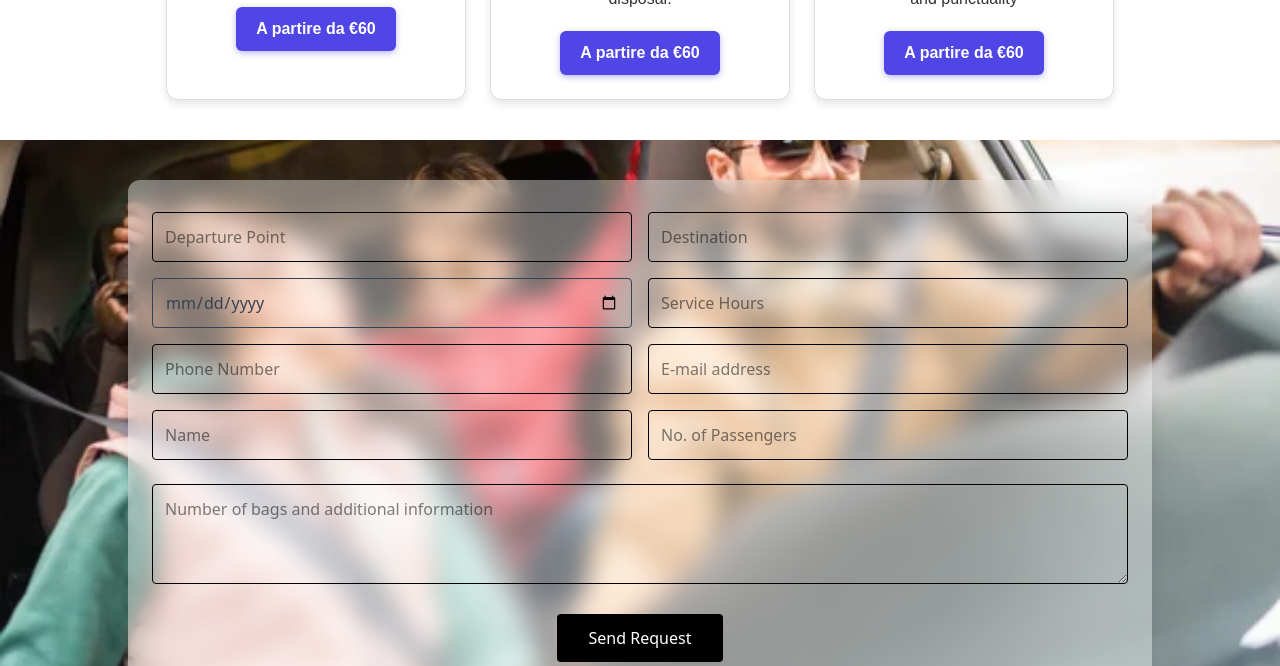
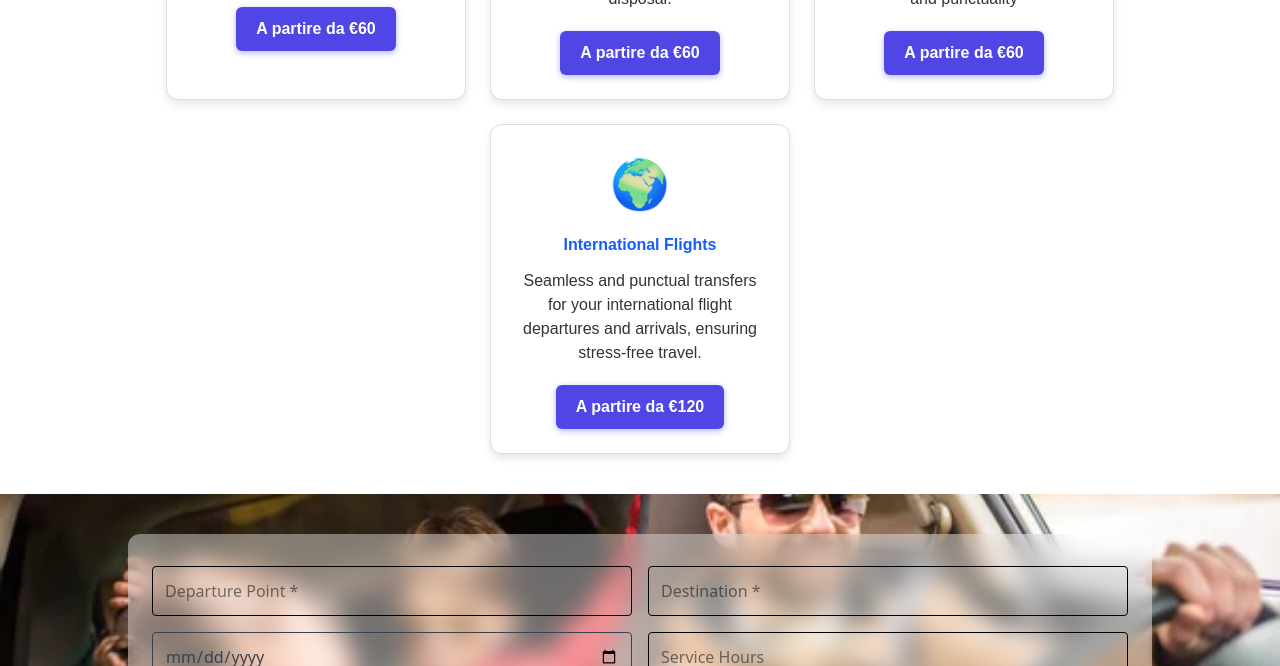
Before and after one commit to TM-Tareq/taxi-booking, a React (Vite) app: page / in a window 1280 px wide. Shown: the part 2280-2946 px from the top of the page. Built offline with nearby package versions, Linux system fonts and the light colour scheme.

Commit message:
some changes required by client

```diff
--- a/index.html
+++ b/index.html
@@ -4,7 +4,10 @@
     <meta charset="UTF-8" />
     <link rel="icon" type="image/svg+xml" href="/images/project-logo.png" />
     <meta name="viewport" content="width=device-width, initial-scale=1.0" />
-    <title>Ahammed Luxury Taxi</title>
+    <title>Ahammed Luxury Taxi | Noleggio con conducente Italia 24/7</title>
+    <meta name="description" content="Prenota un taxi di lusso in Italia - 24/7 servizio premium, NCC, aeroporti, città. Servizio affidabile, autisti professionali. 🇮🇹 English available.">
+    <meta name="keywords" content="Noleggio con conducente, Taxi di lusso Italia, NCC Roma, Aeroporto taxi, Luxury taxi service Italy, Taxi Firenze, Taxi Milano, Luxury Cab">
+    <meta name="robots" content="index, follow">
   </head>
   <body>
     <div id="root"></div>
--- a/src/components/form/BookingForm.jsx
+++ b/src/components/form/BookingForm.jsx
@@ -22,8 +22,10 @@ export default function BookingForm() {
 
   const handleChange = (e) => {
     const { name, value } = e.target;
-    setFormData(prev => ({ ...prev, [name]: value }));
-    setErrors(prev => ({ ...prev, [name]: value ? '' : 'Please fill in this field.' }));
+    setFormData((prev) => ({ ...prev, [name]: value }));
+
+    // Only clear error for the changed field
+    setErrors((prev) => ({ ...prev, [name]: '' }));
   };
 
   const cleanupFormData = () => {
@@ -46,71 +48,77 @@ export default function BookingForm() {
     const emailTemplateId = import.meta.env.VITE_EMAIL_TEMPLATE_ID ?? '';
     const emailPublicKey = import.meta.env.VITE_EMAIL_PUBLIC_KEY ?? '';
 
-    // service_id = service_b1dzulk
     try {
       await emailjs.sendForm(emailServiceId, emailTemplateId, formRef.current, emailPublicKey);
       toast.success('Email Sent Successfully!');
       cleanupFormData();
-
     } catch (error) {
       console.log('THE ERROR - ', error);
       const cleanErrorMsg = error?.split('Visit')[0].trim();
       toast.error(cleanErrorMsg ?? error.text);
-
     } finally {
       setLoading(false);
     }
   };
 
   // region Submit Form
-  const handleSubmit = async(e) => {
+  const handleSubmit = async (e) => {
     e.preventDefault();
-    const newErrors = {};
     setLoading(true);
 
-    Object.entries(formData).forEach(([key, value]) => {
-      if (!value) newErrors[key] = 'Please fill in this field.';
-    });
+    const newErrors = {};
+
+    // Only required fields validation
+    if (!formData.departure.trim()) newErrors.departure = 'Please fill in this field.';
+    if (!formData.destination.trim()) newErrors.destination = 'Please fill in this field.';
 
     setErrors(newErrors);
 
     if (Object.keys(newErrors).length === 0) {
-      // alert('Form submitted!');
       await sendFormData();
+    } else {
+      setLoading(false);
     }
-
-    setLoading(false);
   };
 
   // region UI
   return (
     <div
-  className="bg-fixed bg-cover bg-center h-[auto] py-10 flex items-center justify-center"
+      className="bg-fixed bg-cover bg-center h-auto py-10 flex items-center justify-center"
       style={{ backgroundImage: `url('/images/travel3.jpg')` }}
     >
       <div className="backdrop-blur-md bg-white/40 bg-opacity-90 w-full max-w-screen-lg px-4 md:px-6 py-8 rounded-xl shadow-lg">
         <form ref={formRef} onSubmit={handleSubmit} className="space-y-6">
           <div className="grid grid-cols-1 md:grid-cols-2 gap-4">
+            {/* Departure */}
             <div>
               <input
                 name="departure"
-            placeholder="Departure Point"
+                placeholder="Departure Point *"
                 className="w-full border p-3 rounded outline-0"
                 value={formData.departure}
                 onChange={handleChange}
               />
-          {errors.departure && <p className="text-red-500 text-sm">{errors.departure}</p>}
+              {errors.departure && (
+                <p className="text-red-500 text-sm">{errors.departure}</p>
+              )}
             </div>
+
+            {/* Destination */}
             <div>
               <input
                 name="destination"
-            placeholder="Destination"
+                placeholder="Destination *"
                 className="w-full border p-3 rounded outline-0"
                 value={formData.destination}
                 onChange={handleChange}
               />
-          {errors.destination && <p className="text-red-500 text-sm">{errors.destination}</p>}
+              {errors.destination && (
+                <p className="text-red-500 text-sm">{errors.destination}</p>
+              )}
             </div>
+
+            {/* Optional fields */}
             <div>
               <input
                 type="date"
@@ -119,7 +127,6 @@ export default function BookingForm() {
                 value={formData.date}
                 onChange={handleChange}
               />
-          {errors.date && <p className="text-red-500 text-sm">{errors.date}</p>}
             </div>
             <div>
               <input
@@ -129,7 +136,6 @@ export default function BookingForm() {
                 value={formData.serviceHours}
                 onChange={handleChange}
               />
-          {errors.serviceHours && <p className="text-red-500 text-sm">{errors.serviceHours}</p>}
             </div>
             <div>
               <input
@@ -139,7 +145,6 @@ export default function BookingForm() {
                 value={formData.phone}
                 onChange={handleChange}
               />
-          {errors.phone && <p className="text-red-500 text-sm">{errors.phone}</p>}
             </div>
             <div>
               <input
@@ -149,7 +154,6 @@ export default function BookingForm() {
                 value={formData.email}
                 onChange={handleChange}
               />
-          {errors.email && <p className="text-red-500 text-sm">{errors.email}</p>}
             </div>
             <div>
               <input
@@ -197,6 +201,5 @@ export default function BookingForm() {
         </form>
       </div>
     </div>
-
   );
 }
--- a/src/components/services/ServicesSections.jsx
+++ b/src/components/services/ServicesSections.jsx
@@ -25,7 +25,16 @@ const servicesData = [
     buttonText: "A partire da €60",
     classOfIcon: 'chakka',
   },
+  {
+    icon: "🌍",
+    tag: "International Flights",
+    text: "Seamless and punctual transfers for your international flight departures and arrivals, ensuring stress-free travel.",
+    href: "https://wa.me/+393275933303",
+    buttonText: "A partire da €120",
+    classOfIcon: 'global',
+  },
 ];
+
 
 const ServicesSection = () => {
   return (
```
Lines whose indentation alone changed are shown as unchanged.
